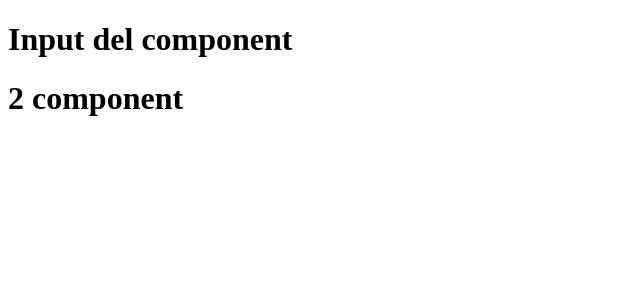
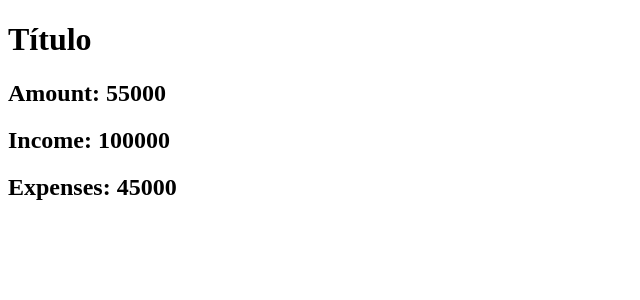
Before and after one commit to Jonas-Ramos/expenses-tracker-ng, an Angular app: page / in a window 1280 px wide. Shown: the top 300 px of the page, without its empty margins (0-640 px from the left). Built offline with nearby package versions, Linux system fonts and the light colour scheme.

Commit message:
Angular: Definición y uso de atributo del componente basado en una interface

```diff
--- a/src/app/app.component.html
+++ b/src/app/app.component.html
@@ -1,6 +1,5 @@
 <div class="content">
-  <app-balance title="Input del component"/>
-  <app-balance title="2 component"/>
+  <app-balance/>
 </div>
 
 <!-- <router-outlet></router-outlet> -->
--- a/src/app/components/balance/balance.component.html
+++ b/src/app/components/balance/balance.component.html
@@ -1 +1,6 @@
 <h1>{{ title }}</h1>
+<div>
+  <h2>Amount: {{balance.amount}}</h2>
+  <h2>Income: {{balance.income}}</h2>
+  <h2>Expenses: {{balance.expenses}}</h2>
+</div>
--- a/src/app/components/balance/balance.component.ts
+++ b/src/app/components/balance/balance.component.ts
@@ -1,6 +1,7 @@
 import { Component, Input } from '@angular/core';
 import { CommonModule } from '@angular/common';
 import { FormsModule } from '@angular/forms';
+import { Balance } from '../../models/balance.model';
 
 
 @Component({
@@ -11,5 +12,10 @@
   styleUrl: './balance.component.scss',
 })
 export class BalanceComponent {
-  @Input() title: string = "Balance Component"
+  @Input() title: string = 'Título';
+  @Input() balance: Balance = {
+    amount : 55_000,
+    income : 100_000,
+    expenses : 45_000,
+   };
 }
--- /dev/null
+++ b/src/app/models/balance.model.ts
@@ -0,0 +1,5 @@
+export interface Balance {
+  amount: number;
+  income: number;
+  expenses: number;
+}
```
